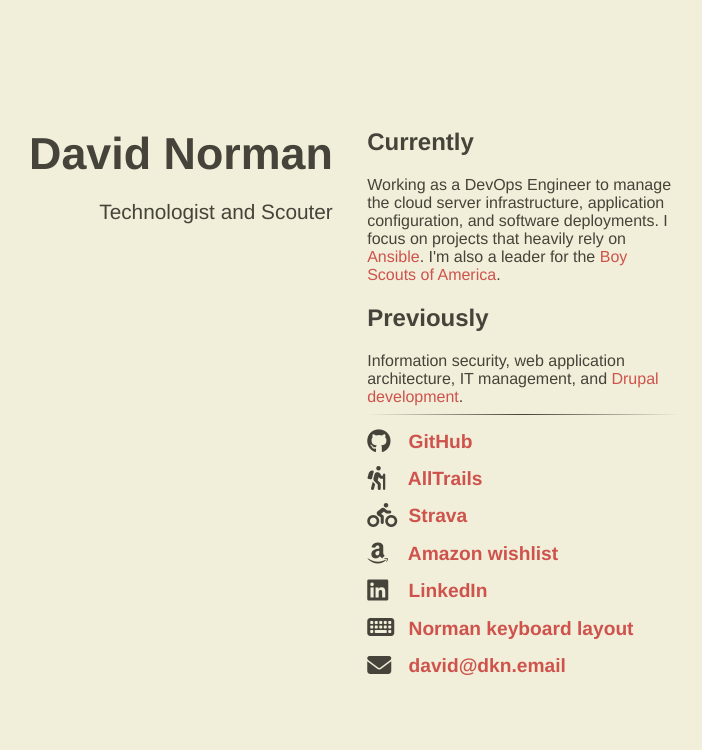
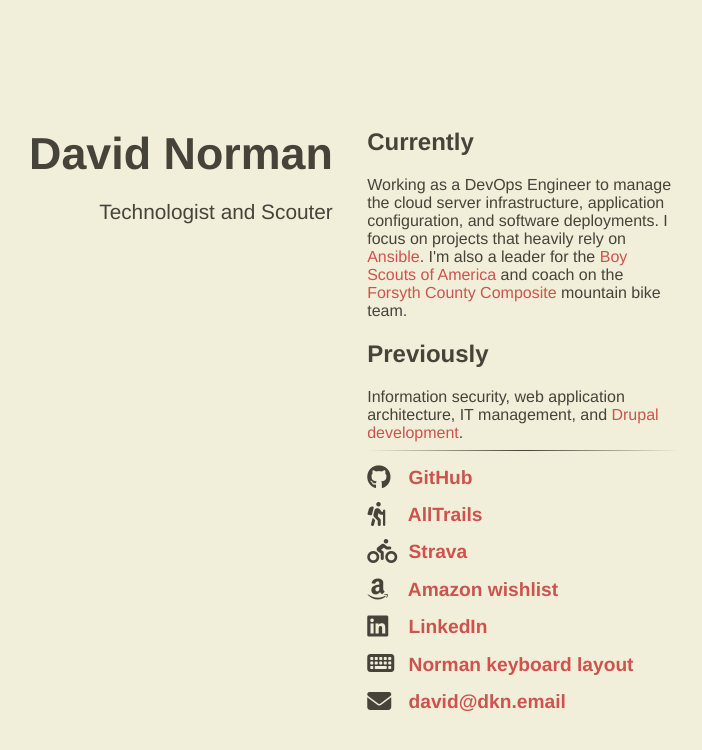
Before and after one commit to deekayen/dkn.github.io, a Jekyll site: the page built from index.html, in a window 1280 px wide. Shown: the top 750 px of the page, without its empty margins (300-1002 px from the left). Built offline with Jekyll 4.4.1, drawn with Linux system fonts in a browser that asks for light colours; nearby versions of some CDN libraries.

Commit message:
FOCO team link

```diff
--- a/_includes/content.html
+++ b/_includes/content.html
@@ -1,5 +1,5 @@
 <h2>Currently</h2>
-Working as a DevOps Engineer to manage the cloud server infrastructure, application configuration, and software deployments. I focus on projects that heavily rely on <a href="https://www.ansible.com/">Ansible</a>. I'm also a leader for the <a href="http://www.scouting.org/">Boy Scouts of America</a>.
+Working as a DevOps Engineer to manage the cloud server infrastructure, application configuration, and software deployments. I focus on projects that heavily rely on <a href="https://www.ansible.com/">Ansible</a>. I'm also a leader for the <a href="http://www.scouting.org/">Boy Scouts of America</a> and coach on the <a href="https://focomtb.org/">Forsyth County Composite</a> mountain bike team.
 
 <h2>Previously</h2>
 Information security, web application architecture, IT management, and <a href="https://www.drupal.org/user/972">Drupal development</a>.
```
